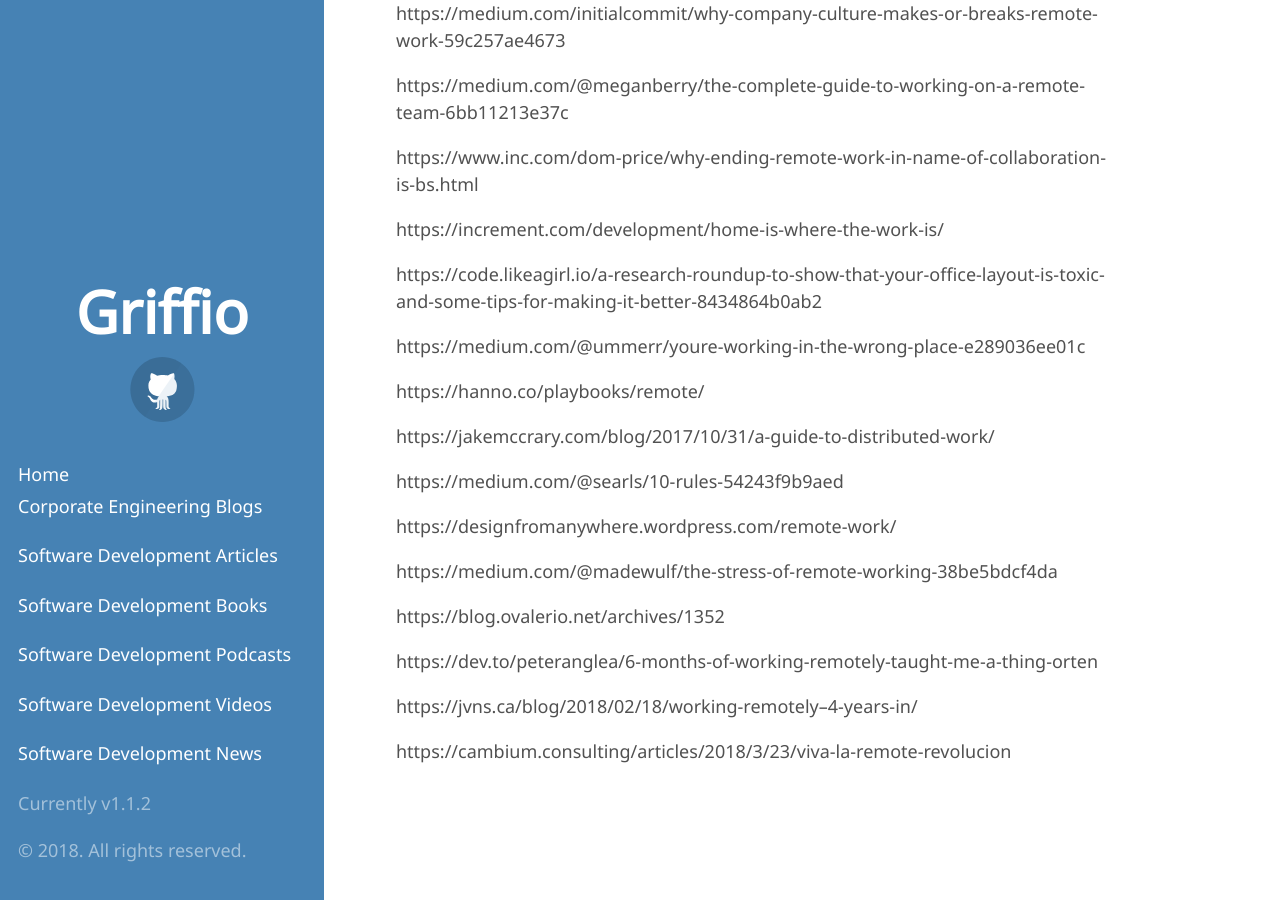
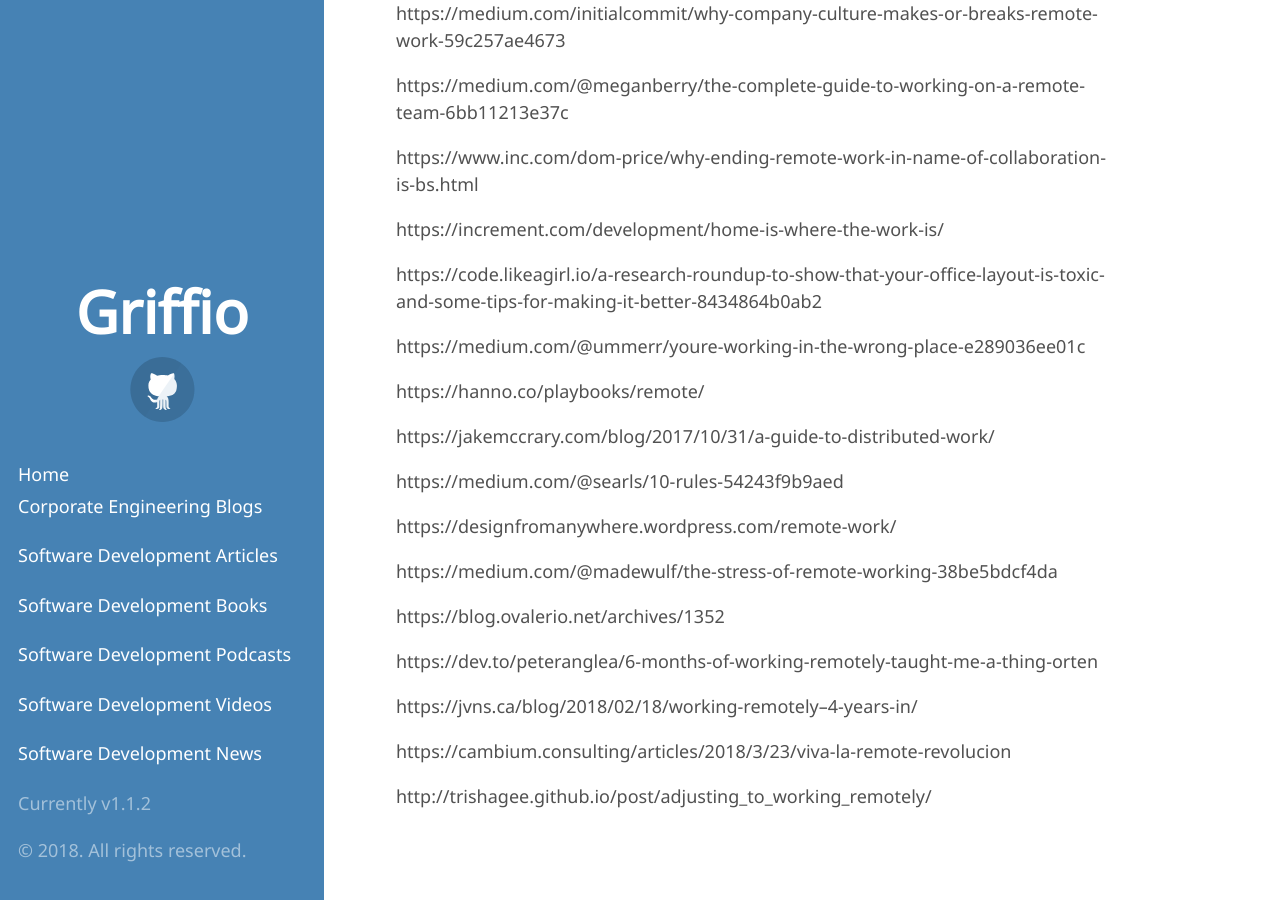
Before and after one commit to griffio/griffio.github.io, a Jekyll site: the page built from distributed_and_remote.md, in a window 1280 px wide and 900 px high, scrolled down 6840 px. Built offline with Jekyll 4.4.1, drawn with Linux system fonts in a browser that asks for light colours; some web fonts are replaced; our own code applies the rules of GitHub Pages for plain Markdown files; some of the changed lines change nothing that is shown.

Commit message:
Update distributed_and_remote.md

```diff
--- a/distributed_and_remote.md
+++ b/distributed_and_remote.md
@@ -281,3 +281,5 @@ https://dev.to/peteranglea/6-months-of-working-remotely-taught-me-a-thing-orten
 https://jvns.ca/blog/2018/02/18/working-remotely--4-years-in/
 
 https://cambium.consulting/articles/2018/3/23/viva-la-remote-revolucion
+
+http://trishagee.github.io/post/adjusting_to_working_remotely/
```
